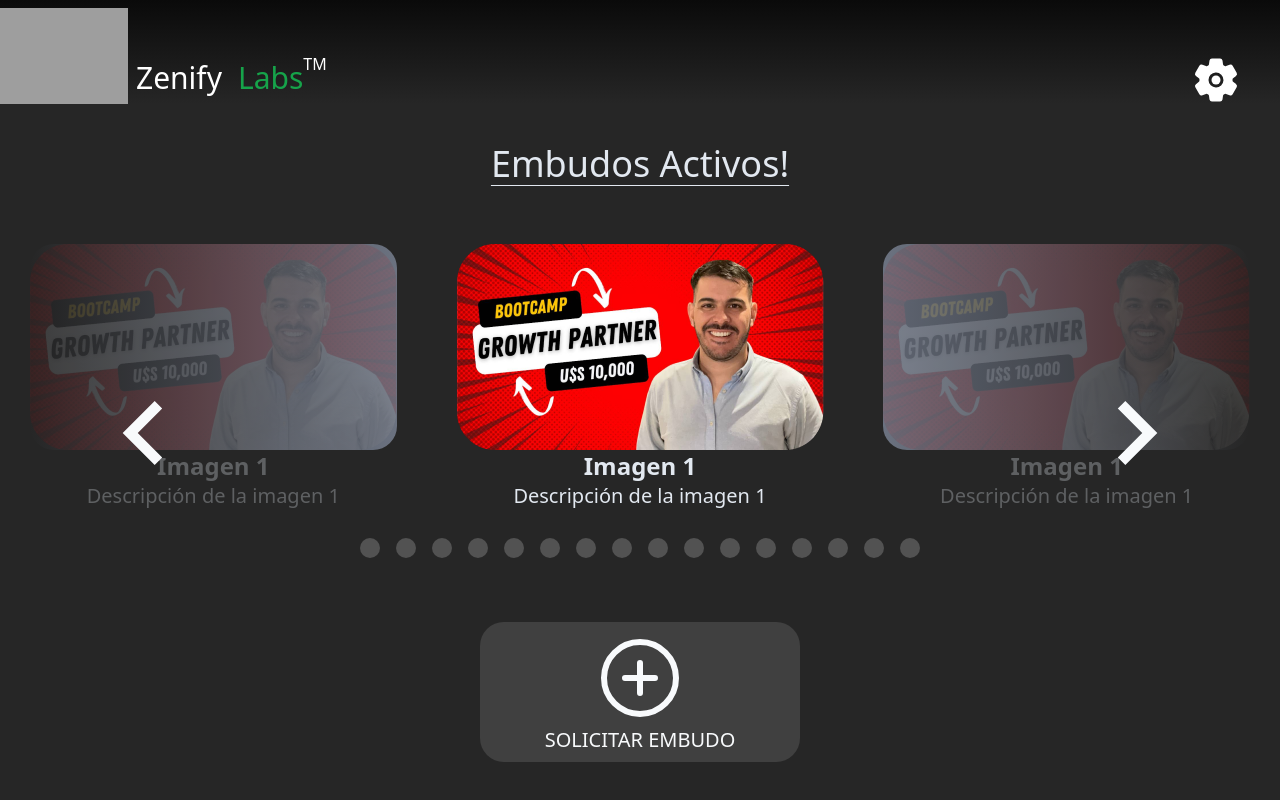
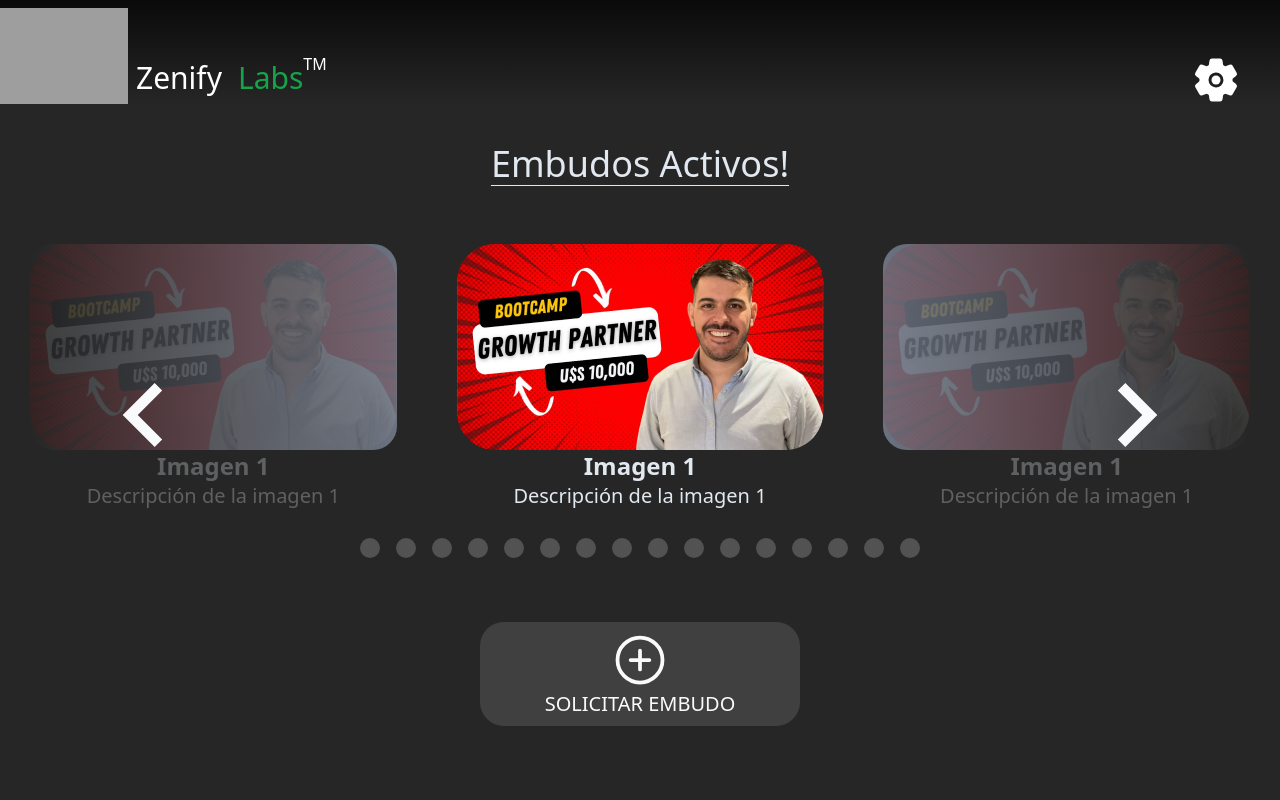
Before and after one commit to gonlla8777/Zenify-Labs, a React (Vite) app: page /embudo in a window 1280 px wide. Built offline with nearby package versions, Linux system fonts and the light colour scheme; grey boxes are pictures that could not be loaded.

Commit message:
problemas en embudo

```diff
--- a/src/App.jsx
+++ b/src/App.jsx
@@ -5,7 +5,7 @@ import "./index.css";
 function App() {
   return (
     <>
-      <div className="bg-neutral-800 w-screen h-screen">
+      <div className="bg-neutral-800 w-full h-screen">
         <Navbar />
         <div className="justify-items-center text-center mx-auto">
           <AppRouter />
--- a/src/page/Embudo.jsx
+++ b/src/page/Embudo.jsx
@@ -104,7 +104,7 @@ const Embudo = () => {
   };
 
   return (
-    <div className="flex flex-col items-center justify-center ">
+    <div className="flex flex-col items-center justify-center h-full w-full">
       <div className="text-slate-200 py-4">
         <p className="text-4xl font-light underline underline-offset-8 decoration-0 p-6">
           Embudos Activos!
@@ -232,7 +232,7 @@ const Embudo = () => {
           ))}
         </div>
         <div className="flex justify-center items-center pt-16">
-          <div className="grid text-8xl text-slate-50 justify-items-center items-center justify-center text-center rounded-3xl bg-neutral-700 w-1/4 p-2">
+          <div className="grid text-6xl text-slate-50 justify-items-center items-center justify-center text-center rounded-3xl bg-neutral-700 w-1/4 p-2">
             <IoAddCircleOutline />
             <p className="text-xl">SOLICITAR EMBUDO</p>
           </div>
```
